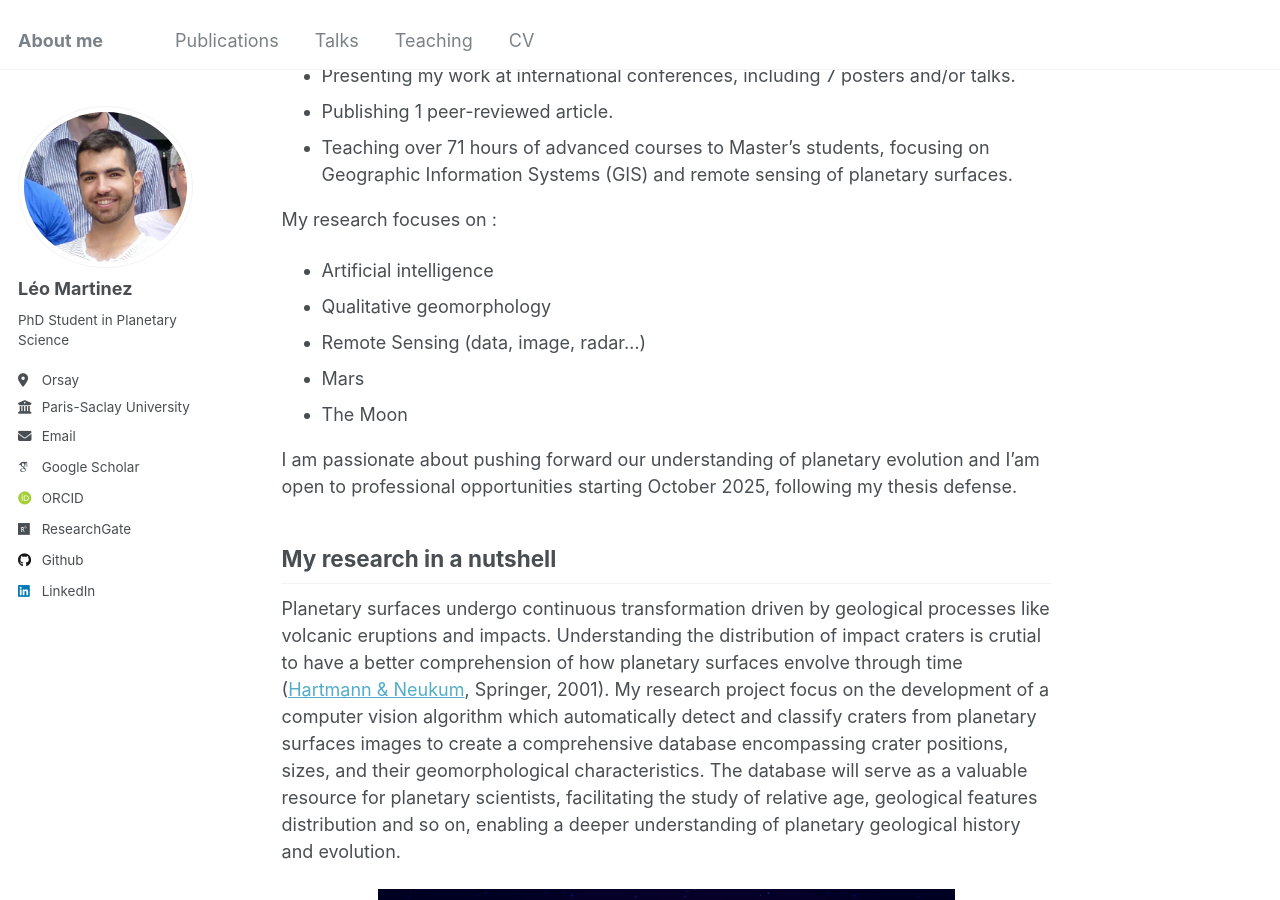
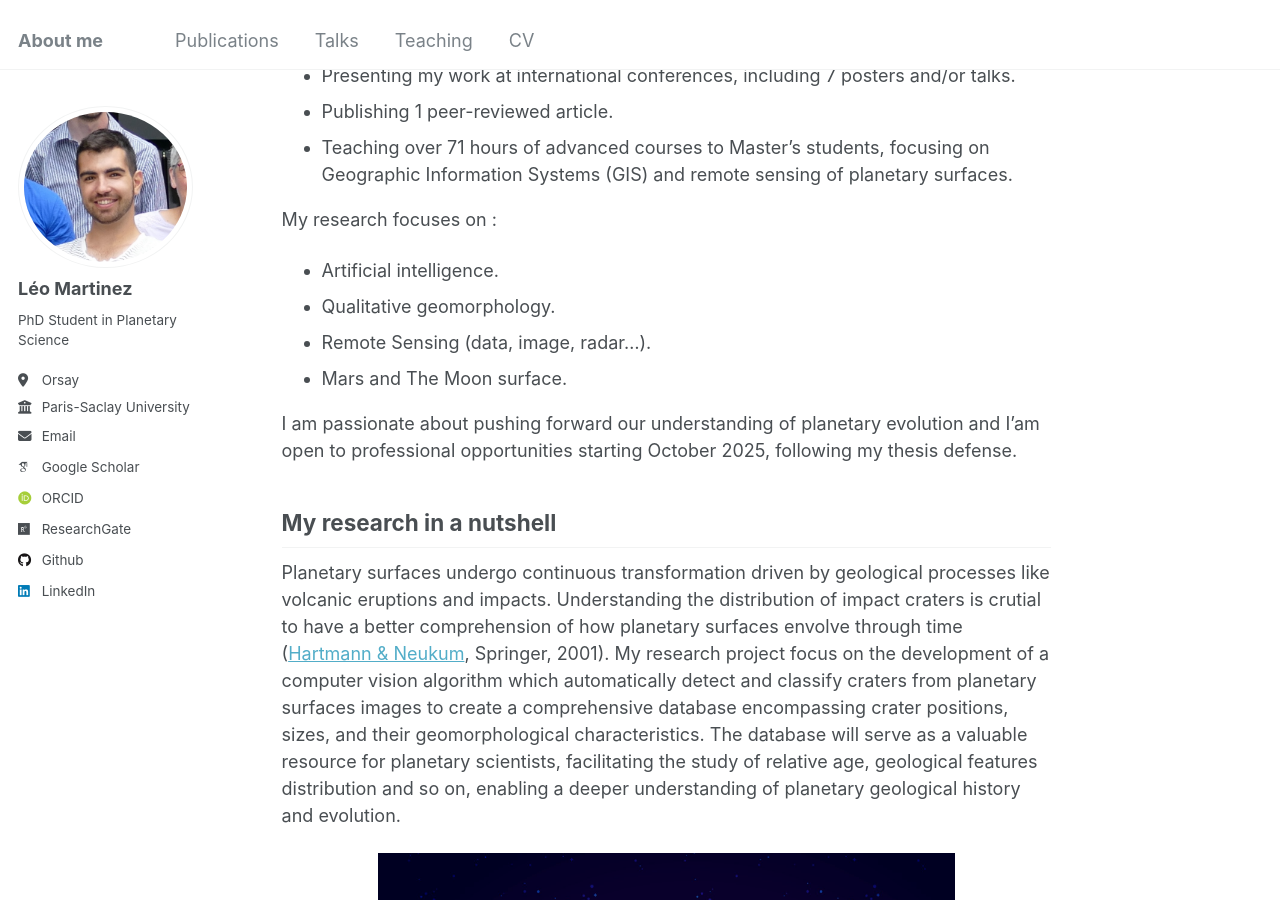
Before and after one commit to leomrtinez/leomrtinez.github.io, a Jekyll site: the page built from _pages/about.md, in a window 1280 px wide and 900 px high, scrolled down 390 px. Built offline with Jekyll 4.4.1, drawn with Linux system fonts in a browser that asks for light colours; some web fonts are replaced.

Commit message:
Update about.md

```diff
--- a/_pages/about.md
+++ b/_pages/about.md
@@ -18,11 +18,10 @@ For now, I have actively contributed to planetary science research through:
 
 My research focuses on :
 
-- Artificial intelligence
-- Qualitative geomorphology
-- Remote Sensing (data, image, radar…)
-- Mars
-- The Moon
+- Artificial intelligence.
+- Qualitative geomorphology.
+- Remote Sensing (data, image, radar…).
+- Mars and The Moon surface.
 
 
 I am passionate about pushing forward our understanding of planetary evolution and I'am open to professional opportunities starting October 2025, following my thesis defense.
```
